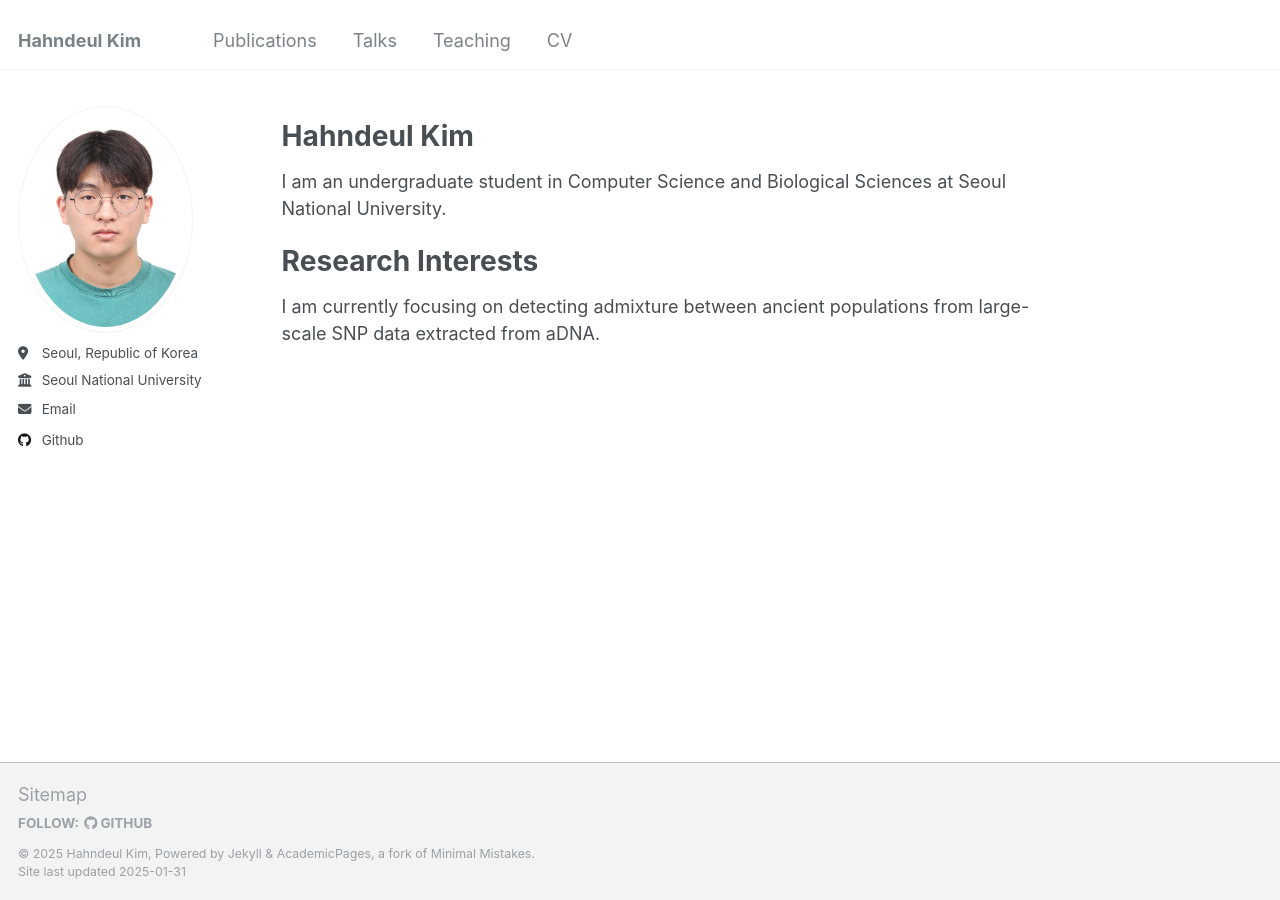
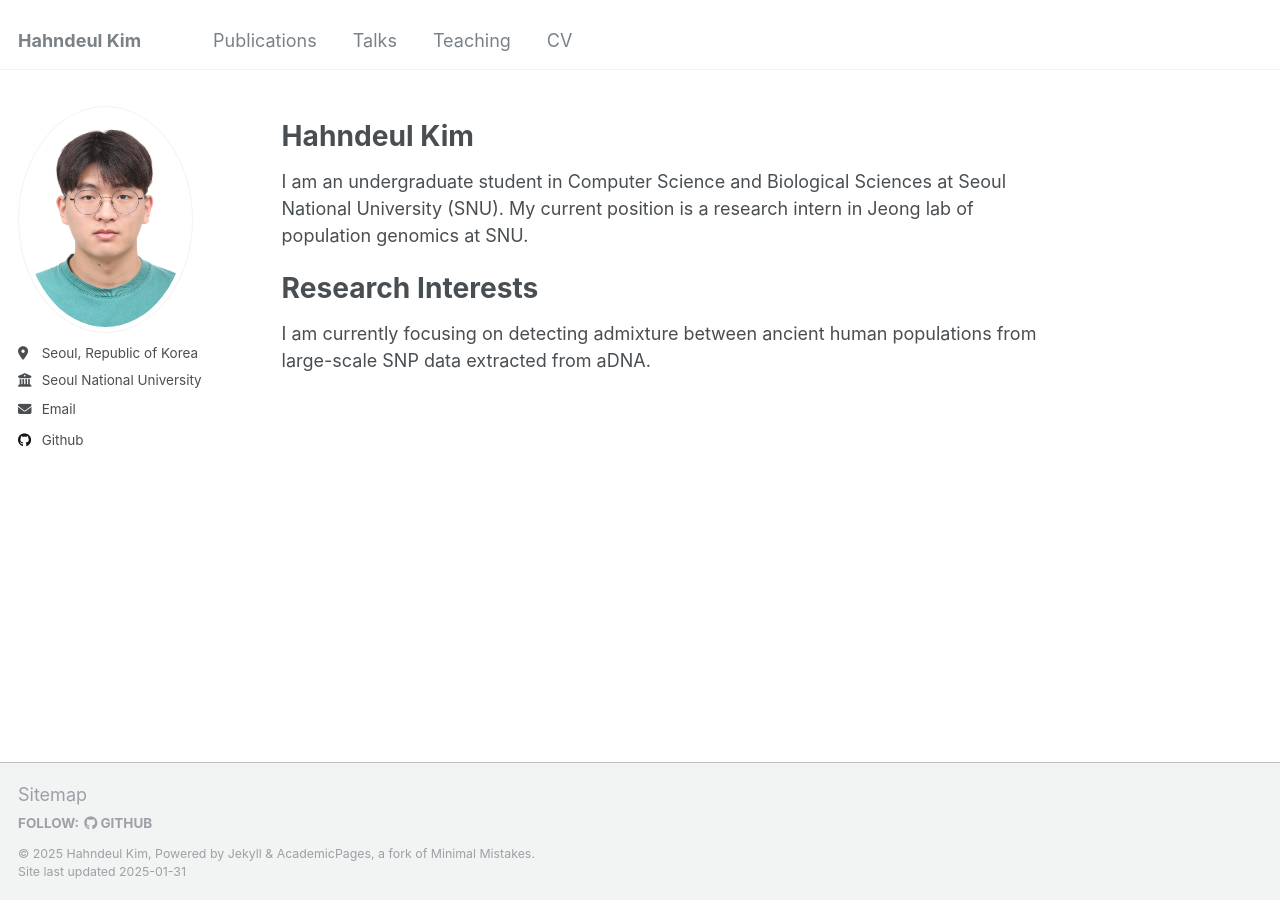
Before and after one commit to del2090/del2090.github.io, a Jekyll site: the page built from _pages/about.md, in a window 1280 px wide. Built offline with Jekyll 4.4.1, drawn with Linux system fonts in a browser that asks for light colours.

Commit message:
revise main

```diff
--- a/_pages/about.md
+++ b/_pages/about.md
@@ -9,8 +9,8 @@ redirect_from:
 
 Hahndeul Kim
 ======
-I am an undergraduate student in Computer Science and Biological Sciences at Seoul National University.
+I am an undergraduate student in Computer Science and Biological Sciences at Seoul National University (SNU). My current position is a research intern in Jeong lab of population genomics at SNU.
 
 Research Interests
 ======
-I am currently focusing on detecting admixture between ancient populations from large-scale SNP data extracted from aDNA.
+I am currently focusing on detecting admixture between ancient human populations from large-scale SNP data extracted from aDNA.
```
